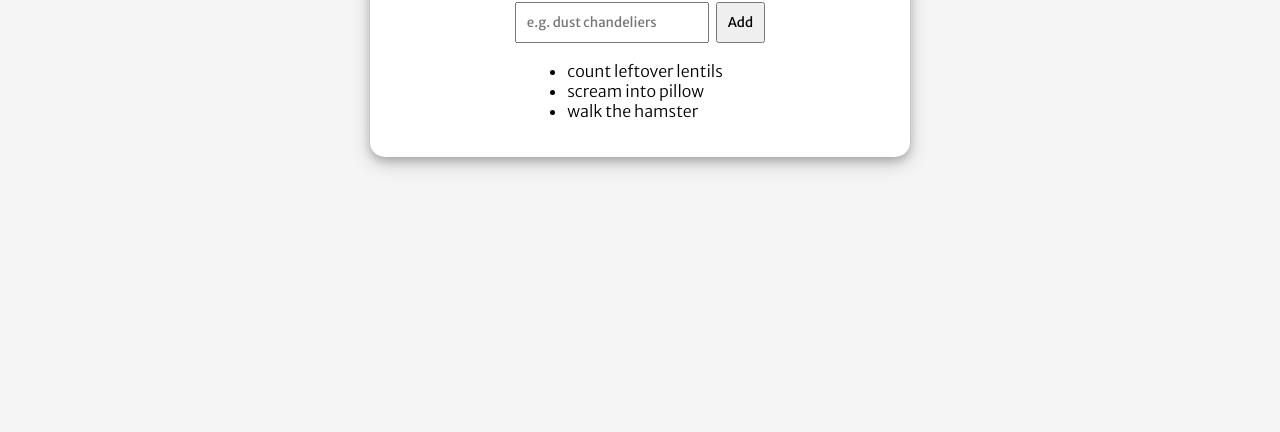
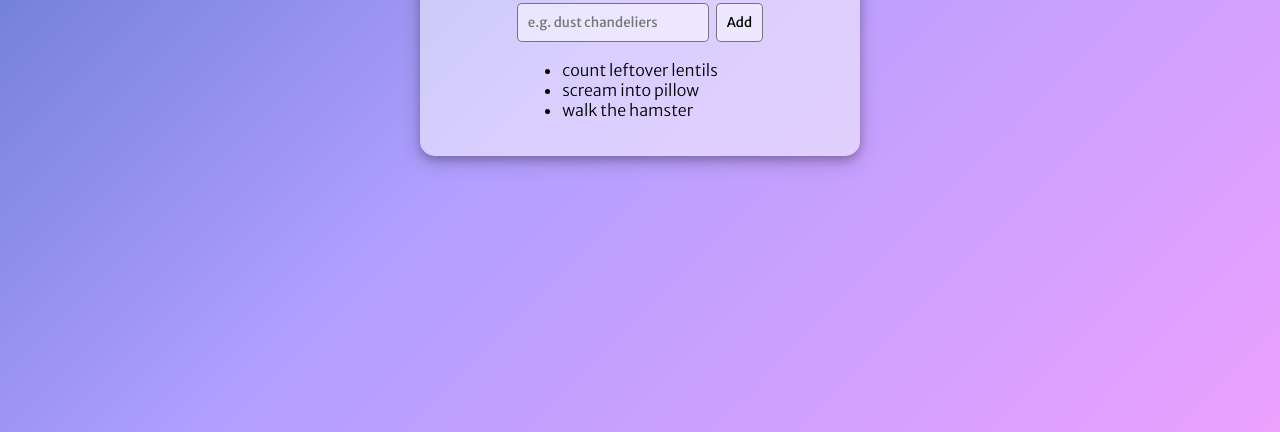
Before and after one commit to jszor/to-do-list, a plain HTML site: page index.html in a window 1280 px wide. Shown: the part 368-800 px from the top of the page. Drawn offline with Linux system fonts and the light colour scheme.

Commit message:
styling second draft

```diff
--- a/style.css
+++ b/style.css
@@ -13,7 +13,7 @@ body {
     flex-direction: column;
     justify-content: center;
     align-items: center;
-    background: whitesmoke;
+    background-image: linear-gradient(-225deg, #5271C4 0%, #B19FFF 48%, #ECA1FE 100%);
     font-family: 'Merriweather Sans', sans-serif;
     font-weight: 300;
 }
@@ -23,23 +23,26 @@ body {
     flex-direction: column;
     justify-content: center;
     align-items: center;
-    background: white;
+    background: rgba(255, 255, 255, 0.5);
     border-radius: 15px;
     box-shadow: 0 4px 8px 0 rgba(0, 0, 0, 0.2), 0 6px 20px 0 rgba(0, 0, 0, 0.19);
     padding: 20px;
+    margin: 20px;
     width: 70%;
-    max-width: 500px;
-    margin: 20px;
+    max-width: 400px;
 }
 
 .list-container {
-    margin-left: -30px;
+    padding-right: 40px;
 }
 
 input, button {
     font-family: inherit;
     margin: 2px;
     padding: 10px;
+    background: rgba(255, 255, 255, 0.5);
+    border: solid 1px rgba(0, 0, 0, 0.5);
+    border-radius: 5px;
 }
 
 h1 {
```
